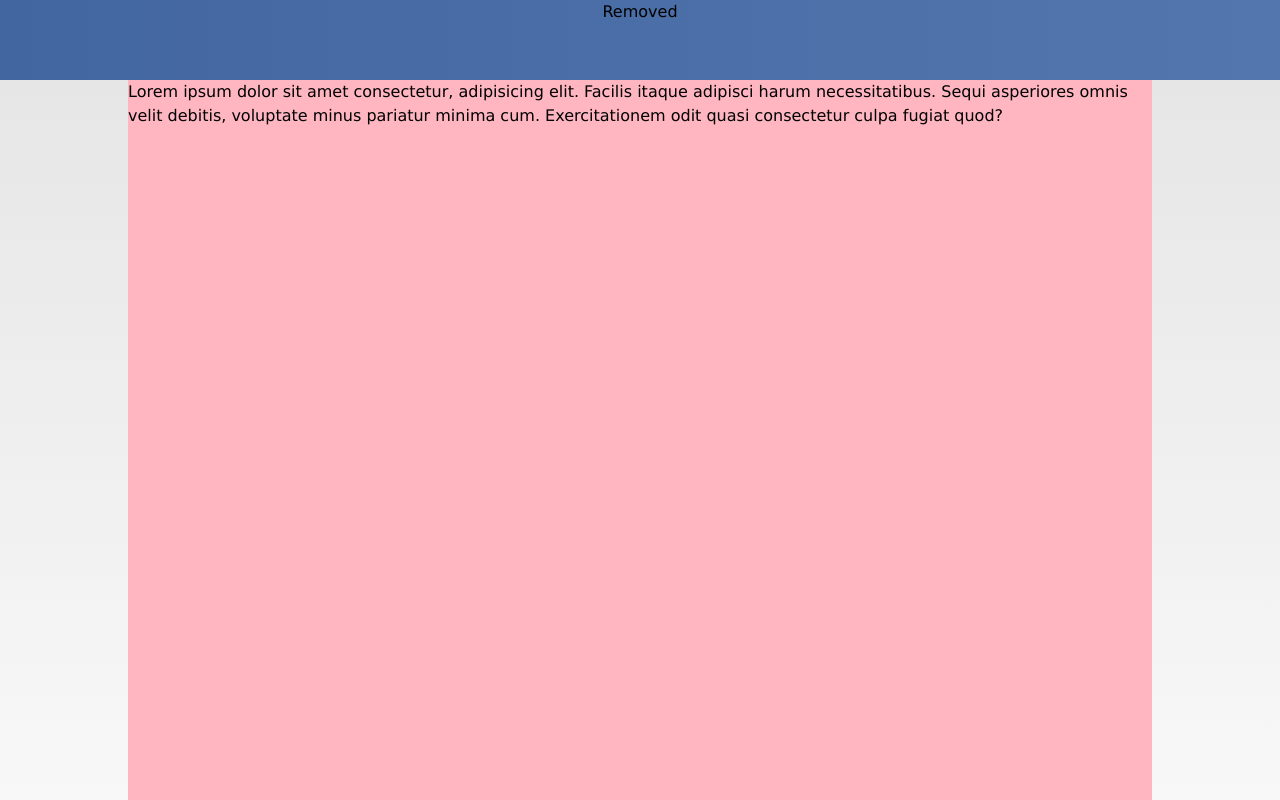
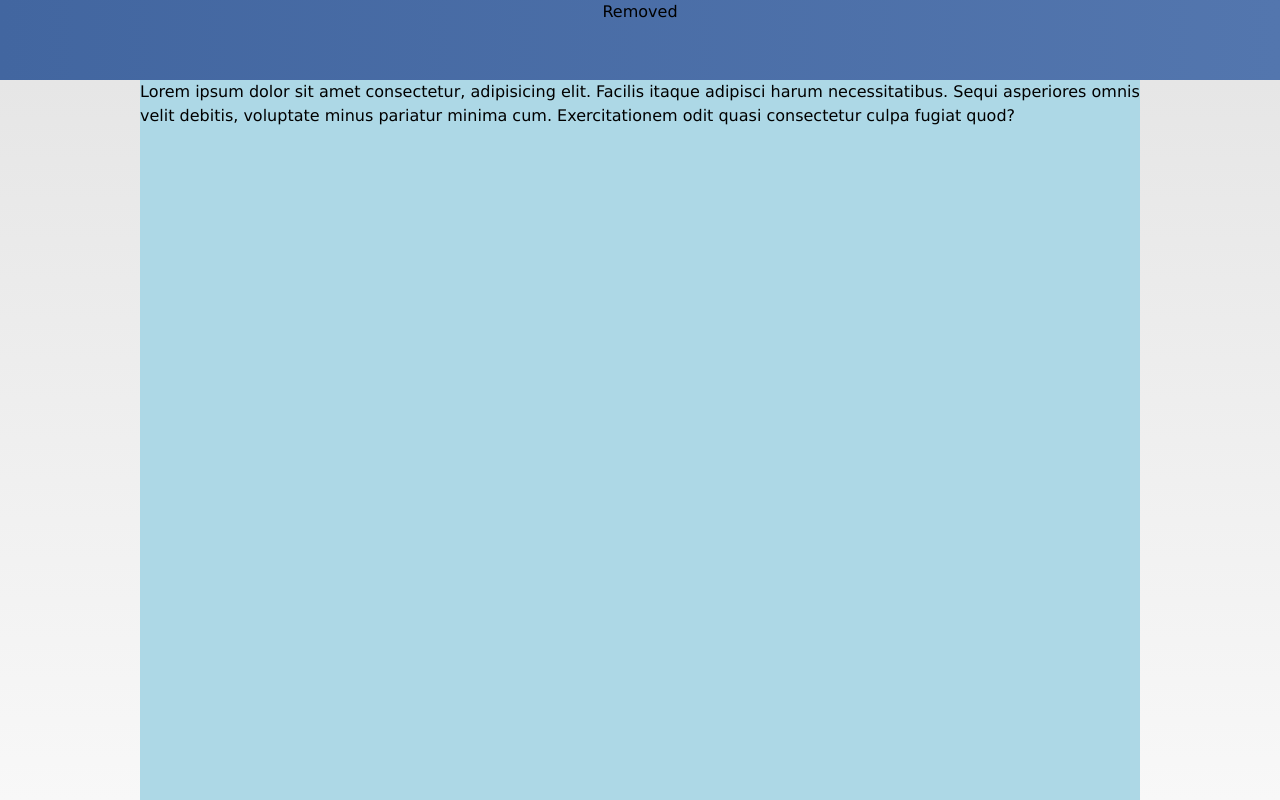
Before and after one commit to tatempro/tatempro.github.io, a plain HTML site: page index.html in a window 1280 px wide. Drawn offline with Linux system fonts and the light colour scheme.

Commit message:
maxwidth

```diff
--- a/css/main.css
+++ b/css/main.css
@@ -58,9 +58,10 @@
     width: 80%;
 }
 
-@media only screen and (max-width: 600px) {
+@media only screen and (min-width: 1008px) {
     #questionContainer {
         background-color: lightblue;
+        max-width: 1000px;
     }
   }
 
```
